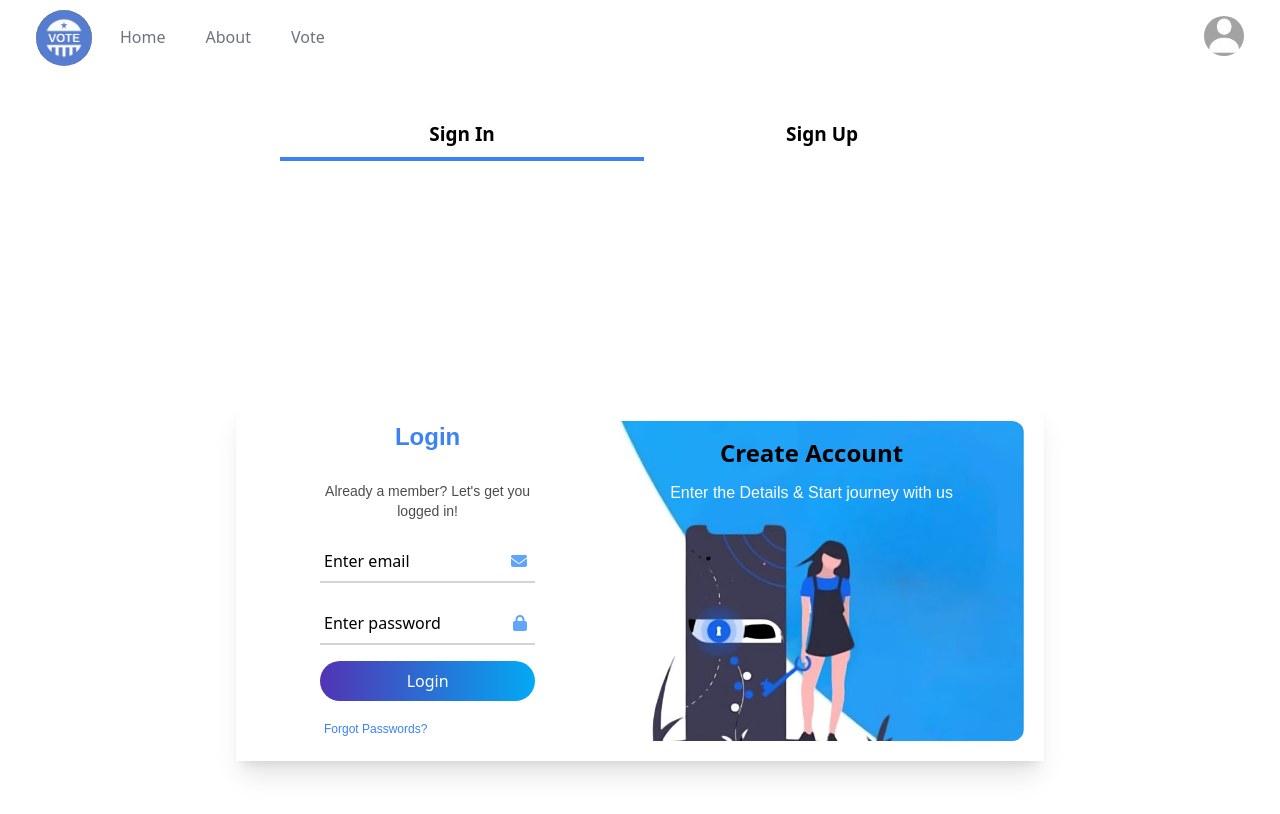
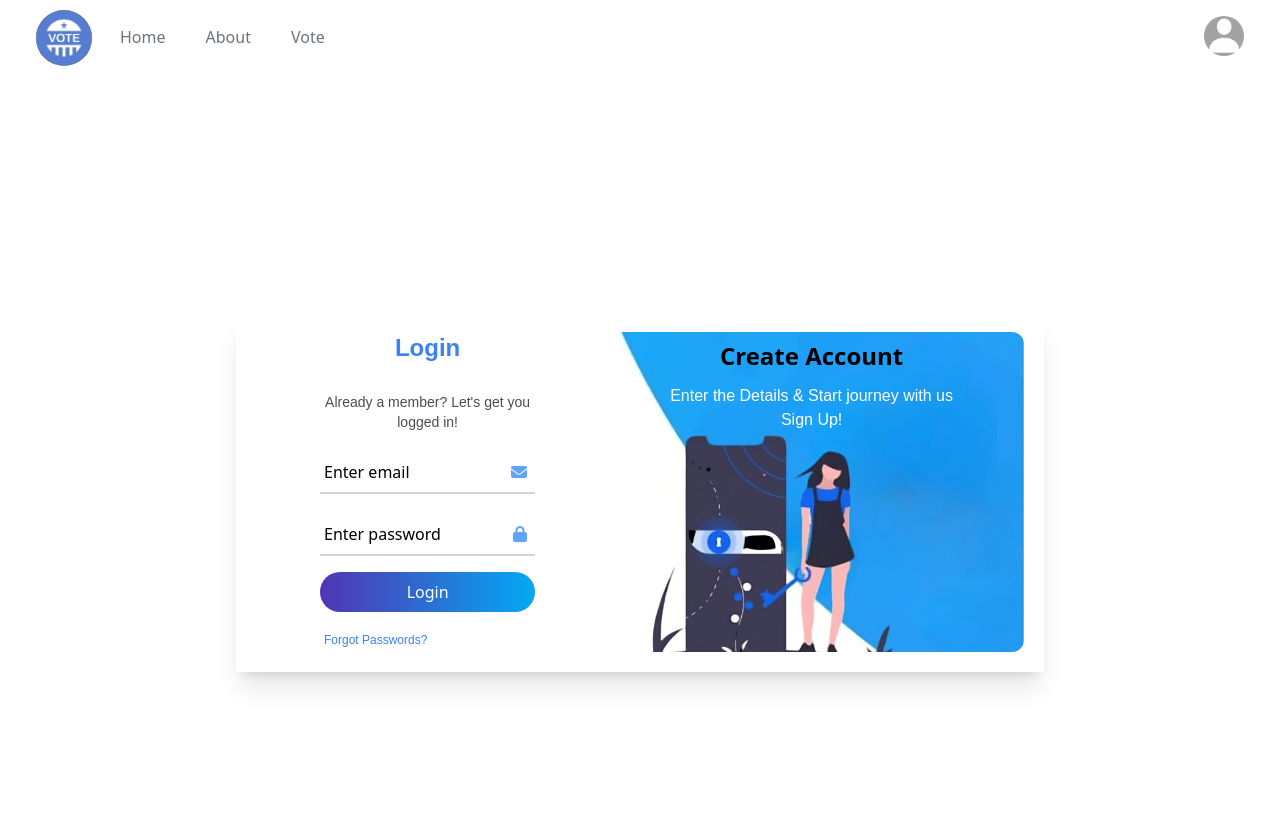
Before and after one commit to miniproject20234/voting_system, a React (Create React App) app in the folder voteing/: page /auth in a window 1280 px wide. Shown: the top 814 px of the page. Built offline with nearby package versions, Linux system fonts and the light colour scheme.

Commit message:
auth page

```diff
--- a/voteing/src/components/SignInForm.js
+++ b/voteing/src/components/SignInForm.js
@@ -1,7 +1,7 @@
 import React, { useState } from "react";
 import { FontAwesomeIcon } from "@fortawesome/react-fontawesome";
 import ForgotPassword from "./toolsforcom/forgotPassword";
-import SignUpForm from './SignUpForm.js';
+
 import {
   faEnvelope,
   faLock,
@@ -49,7 +49,7 @@ const PasswordInput = ({ value, onChange, error, onBlur }) => {
   );
 };
 
-const Login = () => {
+const Login = ({ setIsSignUp }) => {
   const [email, setEmail] = useState("");
   const [password, setPassword] = useState("");
   const [errors, setErrors] = useState({});
@@ -124,8 +124,21 @@ const Login = () => {
                   Create Account
                 </h1>
                 <p className="text-white mt-3  px-1 sm3:px-10 sm2:px-16 ">
-                  Enter the Details & Start journey with us
+                  Enter the Details & Start journey with us   <span
+                    onClick={() => setIsSignUp(true)}
+                    className="cursor-pointer rounded-lg duration-300 ease-in-out group"
+                  >
+                    <span className="inline-flex items-center">
+                      <span className="hover-effect inline-flex items-center">
+                        <span className=" blink-animation hover:text-[#0000ff]">
+                          Sign Up!
+                        </span>
+                      </span>
+                    </span>
+                  </span>
                 </p>
+
+
               </div>
             </div>
 
@@ -204,16 +217,27 @@ const Login = () => {
                 </div>
               </div>
             </div>
-            <div className="w-4/6 rounded-xl  px-10  hidden sm:flex justify-center bg-[url('../assets/girl.png')] bg-center bg-cover">
-              <div className="mt-4 ">
-                <h1 className="text-black font-semibold sm:text-2xl  ">
+            <div className="w-4/6 rounded-xl px-10 hidden sm:flex justify-center bg-[url('../assets/girl.png')] bg-center bg-cover">
+              <div className="mt-2">
+                <h1 className="text-black font-semibold sm:text-2xl">
                   Create Account
                 </h1>
-                <p className="text-white mt-3  sm750:px-6  ">
-                  Enter the Details & Start journey with us
+                <p className="text-white mt-3 sm750:px-6">
+                  Enter the Details & Start journey with us{" "}
+                  <span
+                    onClick={() => setIsSignUp(true)}
+                    className="cursor-pointer rounded-lg duration-300 ease-in-out group"
+                  >
+                    <span className="inline-flex items-center">
+                      <span className="hover-effect inline-flex items-center">
+                        <span className=" blink-animation hover:text-[#0000ff]">
+                          Sign Up!
+                        </span>
+                      </span>
+                    </span>
+                  </span>
                 </p>
               </div>
-              {/* <img className="rounded-xl" src={login_img} alt="Login" /> */}
             </div>
           </div>
         </div>
--- a/voteing/src/components/SignUpForm.js
+++ b/voteing/src/components/SignUpForm.js
@@ -1,6 +1,6 @@
 import React, { useState } from "react";
 import axios from "axios";
-import {  toast } from "react-toastify";
+import { toast } from "react-toastify";
 import "react-toastify/dist/ReactToastify.css";
 // import { GoogleLogin } from "@react-oauth/google";
 // import { jwtDecode } from "jwt-decode";
@@ -55,7 +55,7 @@ const PasswordInput = ({ value, onChange, error, onBlur }) => {
   );
 };
 
-const Register = () => {
+const Register = ({ setIsSignUp }) => {
   // const [ loading, setLoading] =useState(false);
   // const [OTP, setOTP] = useState("");
 
@@ -137,13 +137,30 @@ const Register = () => {
   };
 
   return (
-    <><div className="flex mt-10  sm:h-[100vh] items-center justify-center overflow-hidden ">
+    <>
+      <div className="flex   sm:h-[100vh] items-center justify-center overflow-hidden ">
         <div className="bg-grey-500  p-5 rounded-xl shadow-xl flex items-center justify-center">
           <div className="bg-[#fffcfd2d] sm:flex  rounded-2xl max-w-md sm:max-w-3xl">
-      <div className="w-6/6 sm2:h-[400px] h-[360px] sm:h-auto mb-6  flex rounded-xl bg-[url('../assets/signup2.jpeg')] bg-center bg-cover  sm:flex  p-5">
-          <div className="mt-4 ">
-          <h1 className="text-black font-semibold text-2xl  ">Welcome Back!</h1>
-          <p className="text-white mt-3 sm:px-6 px-8  sm2:px-0  text-left  ">To keep connect with us enter your details</p>
+            <div className="w-6/6 sm2:h-[400px] relative h-[360px] sm:h-auto mb-6  flex rounded-xl bg-[url('../assets/signup.jpg')] bg-center bg-cover  sm:flex  p-5">
+              <div className="mt-8 ">
+                <h1 className="text-black font-semibold text-2xl  ">
+                  Welcome Back!
+                </h1>
+                <p className="text-white mt-5  sm:px-6 px-9 sm3:px-12  sm2:px-10  text-left  ">
+                  To keep connect with us enter your details and  <span
+               onClick={() => setIsSignUp(false)}
+                    className="cursor-pointer rounded-lg duration-300 ease-in-out group"
+                  >
+                    <span className="inline-flex items-center">
+                      <span className="hover-effect inline-flex items-center">
+                        <span className=" blink-animation hover:text-[#0000ff]">
+                          Sign in!
+                        </span>
+                      </span>
+                    </span>
+                  </span>
+                </p>
+
               </div>
             </div>
             <div className="px-6 sm:px-10   w-5/  items-center">
@@ -154,7 +171,10 @@ const Register = () => {
                 Don’t have an account? Sign up and unlock your potential!
               </p>
 
-          <form className="flex flex-col  mt-2 gap-4" onSubmit={handleSubmit}>
+              <form
+                className="flex flex-col  mt-2 gap-4"
+                onSubmit={handleSubmit}
+              >
                 <div className="relative">
                   <FontAwesomeIcon
                     icon={faUser}
@@ -181,7 +201,9 @@ const Register = () => {
                     autoComplete="name"
                   />
                   {errors.userName && (
-                <div className="text-red-500 text-sm">{errors.userName}</div>
+                    <div className="text-red-500 text-sm">
+                      {errors.userName}
+                    </div>
                   )}
                 </div>
                 <div className="relative">
@@ -333,14 +355,9 @@ const Register = () => {
                 </button>
               </form>
             </div>
-
-
-
           </div>
         </div>
-
       </div>
-
     </>
   );
 };
--- a/voteing/src/components/auth.js
+++ b/voteing/src/components/auth.js
@@ -1,62 +1,41 @@
-import React, { useEffect, useState } from 'react';
-import SignUpForm from './SignUpForm.js';
-import SignInForm from './SignInForm.js';
-import {useNavigate} from 'react-router-dom'
-
+import React, { useEffect, useState } from "react";
+import SignUpForm from "./SignUpForm.js";
+import SignInForm from "./SignInForm.js";
+import { useNavigate } from "react-router-dom";
 
 const AuthForm = () => {
-const navigate=useNavigate();
+  const navigate = useNavigate();
   useEffect(() => {
     const storedToken = localStorage.getItem("token");
     if (storedToken) {
-
       navigate("*");
     }
   }, [navigate]);
   const [isSignUp, setIsSignUp] = useState(false);
   return (
-        <div className="text-center  relative  items-center mt-10">
-            <div className={`flex md:pl-60 md:pr-60 mr-10  ml-10   ${
-                        isSignUp ? ' ' : ''
-                    }  ` }   >
-                <button
-                    onClick={() => setIsSignUp(false)}
-                    className={`p-2 w-full border-b-4 py-2  px-4 ${
-                        !isSignUp ? ' border-blue-500' : 'hover:text-sky-500 border-transparent'
-                    }`}
-                >
-                    <b className='auth-button '>Sign In</b>
-                </button>
-                <button
-                    onClick={() => setIsSignUp(true)}
-                    className={`p-2 w-full border-b-4 py-2 px-2 ${
-                        isSignUp ? ' border-blue-500 ' : 'hover:text-sky-500 border-transparent'
-                    }`}
-                >
-                    <b className='auth-button '> Sign Up</b>
-                </button>
-            </div>
+    <div className="text-center  relative  items-center ">
+
       {/* Sliding form animations */}
       <div className="relative sm:h-[750px] h-[1200px]   overflow-hidden  mt-5">
         <div
           className={`absolute w-full  transition-transform duration-500 ${
             isSignUp
-                            ? 'translate-x-full opacity-0'
-                            : 'translate-x-0 opacity-100'
+              ? "translate-x-full opacity-0"
+              : "translate-x-0 opacity-100"
           }`}
         >
-                    <SignInForm />
+          <SignInForm setIsSignUp={setIsSignUp} />
         </div>
 
-               <div className=''>
+        <div className="">
           <div
             className={`absolute w-full transition-transform duration-500 ${
               isSignUp
-                            ? 'translate-x-0 opacity-100'
-                            : '-translate-x-full opacity-0'
+                ? "translate-x-0 opacity-100"
+                : "-translate-x-full opacity-0"
             }`}
           >
-                    <SignUpForm />
+            <SignUpForm setIsSignUp={setIsSignUp} />
           </div>
         </div>
       </div>
--- a/voteing/src/css/SignInForm.css
+++ b/voteing/src/css/SignInForm.css
@@ -45,3 +45,54 @@ input[type="password"]::-webkit-text-security {
 input[type="password"]::-ms-reveal {
   display: none;
 }
+
+
+
+
+/* Hover underline effect */
+.hover-effect {
+  position: relative;
+  display: inline-block;
+}
+
+.hover-effect::before {
+  content: '';
+  position: absolute;
+  width: 0;
+  height: 2px;
+  bottom: 0;
+  left: 50%;
+  background-color: blue; /* Color of the underline */
+  transition: width 0.4s ease, left 0.4s ease;
+}
+
+.hover-effect:hover::before {
+  width: 100%;
+  left: 0;
+}
+
+/* Blinking animation with 3 colors: light black, white, and blue */
+.blink-animation {
+  animation: blink-color 1s steps(3, start) infinite;
+}
+
+@keyframes blink-color {
+  0% {
+
+  }
+  33% {
+    color: white;
+  }
+  66% {
+    color: blue;
+  }
+  100% {
+  color:blue;
+  }
+}
+
+/* Stop blinking on hover and remain blue */
+.blink-animation:hover {
+  animation: none;
+  color: #0000ff; /* Stay blue */
+}
--- a/voteing/tailwind.config.js
+++ b/voteing/tailwind.config.js
@@ -5,6 +5,7 @@ module.exports = {
   ],
   theme: {
     extend: {
+
       screens: {
         sm2: '490px',
         sm3: '400px',
```
Also changed, not shown: voteing/src/assets/signup.jpg (added). Lines whose indentation alone changed are shown as unchanged.
